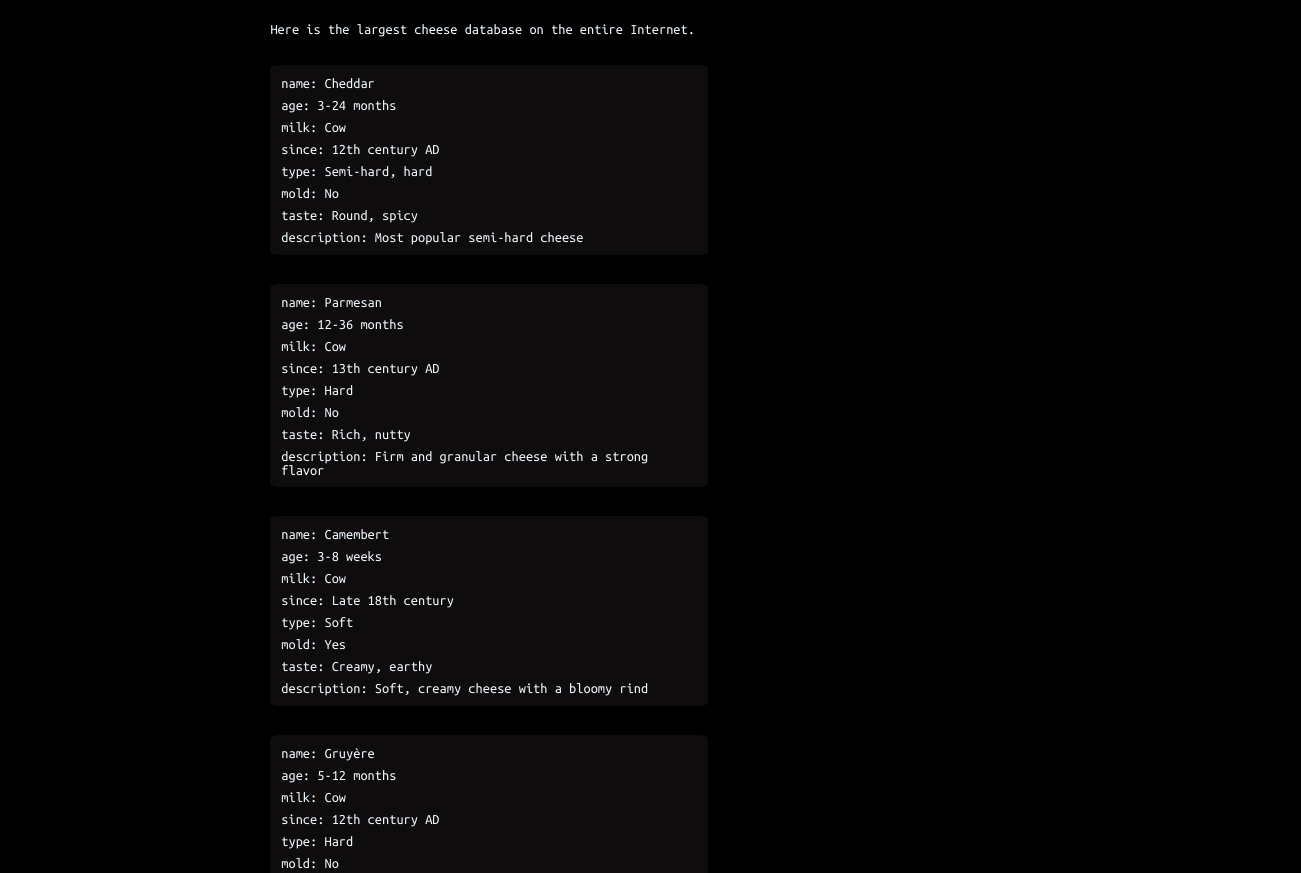
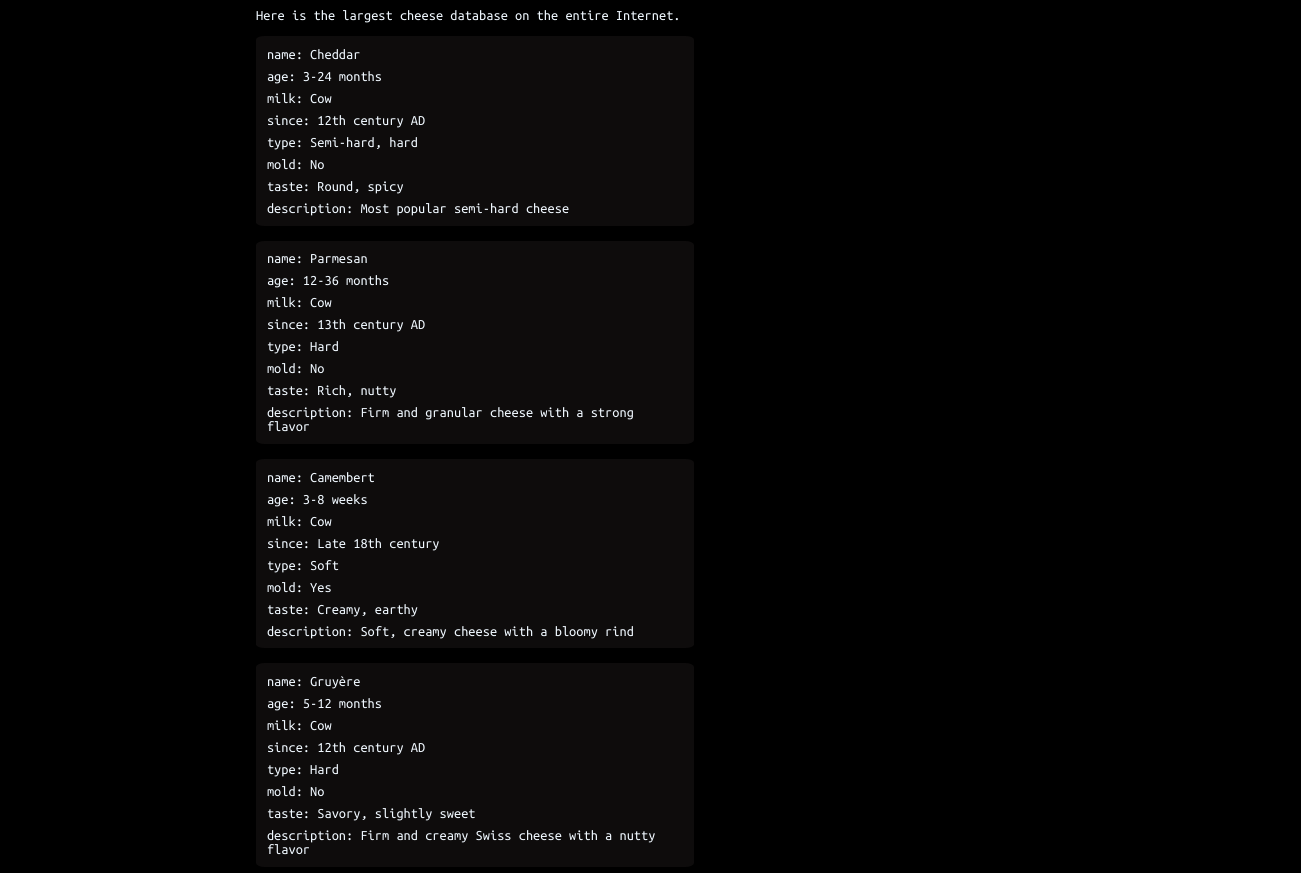
Before and after one commit to Diatom/my-site-9, a plain HTML site: page index.html in a window 1280 px wide. Shown: the top 873 px of the page, 1301 px wide, since content can reach past the window. Drawn offline with Linux system fonts and the light colour scheme.

Commit message:
re structure date to data.js

```diff
--- a/cheese.js
+++ b/cheese.js
@@ -1,12 +1,3 @@
-// let array = ['Cheddar', '3-24 months', 'Cow', '12th century AD', 'Semi-hard, hard', 'No', 'Round, spicy', 'Most popular semi-hard cheese'];
-
-export let array = [
-    ['Cheddar', '3-24 months', 'Cow', '12th century AD', 'Semi-hard, hard', 'No', 'Round, spicy', 'Most popular semi-hard cheese'],
-    ['Parmesan', '12-36 months', 'Cow', '13th century AD', 'Hard', 'No', 'Rich, nutty', 'Firm and granular cheese with a strong flavor'],
-    ['Camembert', '3-8 weeks', 'Cow', 'Late 18th century', 'Soft', 'Yes', 'Creamy, earthy', 'Soft, creamy cheese with a bloomy rind'],
-    ['Gruyère', '5-12 months', 'Cow', '12th century AD', 'Hard', 'No', 'Savory, slightly sweet', 'Firm and creamy Swiss cheese with a nutty flavor'],
-    ['Gouda', '1-6 months', 'Cow', '12th century AD', 'Semi-hard', 'No', 'Buttery, mellow', 'Dutch cheese with a smooth and creamy texture'],
-];
 export class List {
     constructor(arr) {
         this.arr = arr;
@@ -28,14 +19,6 @@ export class List {
 // export const listofcheese = che.cheese;
 
 
-
-export function fetchData() {
-  return new Promise((resolve, reject) => {
-    let data = array;
-      resolve(data);
-      reject('Ошибка получения данных');
-  });
-}
 
 
 
--- /dev/null
+++ b/data.js
@@ -0,0 +1,7 @@
+export let array = [
+  ['Cheddar', '3-24 months', 'Cow', '12th century AD', 'Semi-hard, hard', 'No', 'Round, spicy', 'Most popular semi-hard cheese'],
+  ['Parmesan', '12-36 months', 'Cow', '13th century AD', 'Hard', 'No', 'Rich, nutty', 'Firm and granular cheese with a strong flavor'],
+  ['Camembert', '3-8 weeks', 'Cow', 'Late 18th century', 'Soft', 'Yes', 'Creamy, earthy', 'Soft, creamy cheese with a bloomy rind'],
+  ['Gruyère', '5-12 months', 'Cow', '12th century AD', 'Hard', 'No', 'Savory, slightly sweet', 'Firm and creamy Swiss cheese with a nutty flavor'],
+  ['Gouda', '1-6 months', 'Cow', '12th century AD', 'Semi-hard', 'No', 'Buttery, mellow', 'Dutch cheese with a smooth and creamy texture'],
+];
--- a/main.js
+++ b/main.js
@@ -1,6 +1,6 @@
 // import { listofcheese } from './cheese.js';
-import { List, fetchData, array } from './cheese.js';
-// import array from './data.json';
+import { List } from './cheese.js';
+import { array } from './data.js';
 
 
 class createList {
@@ -23,6 +23,14 @@ class createList {
 // console.log(divE);
 
 // document.body.appendChild(divE);
+
+function fetchData() {
+  return new Promise((resolve, reject) => {
+    let data = array;
+    resolve(data);
+    reject('Ошибка получения данных');
+  });
+}
 
 fetchData().then(data => {
     for (const prop in array) {
--- a/main.scss
+++ b/main.scss
@@ -14,12 +14,11 @@ body {
 }
 main {
   width: 100%;
-  padding: 1em;
 }
 div {
   background-color: rgba(155, 131, 131, 0.089);
   padding: 0.2em;
-  margin: 1em;
+  margin: 1em 0 0 0;
   width: 30em;
   border-radius: 2%;
   p {
```
Also changed, not shown: data.json (deleted, +0 -12 lines), main.css.
